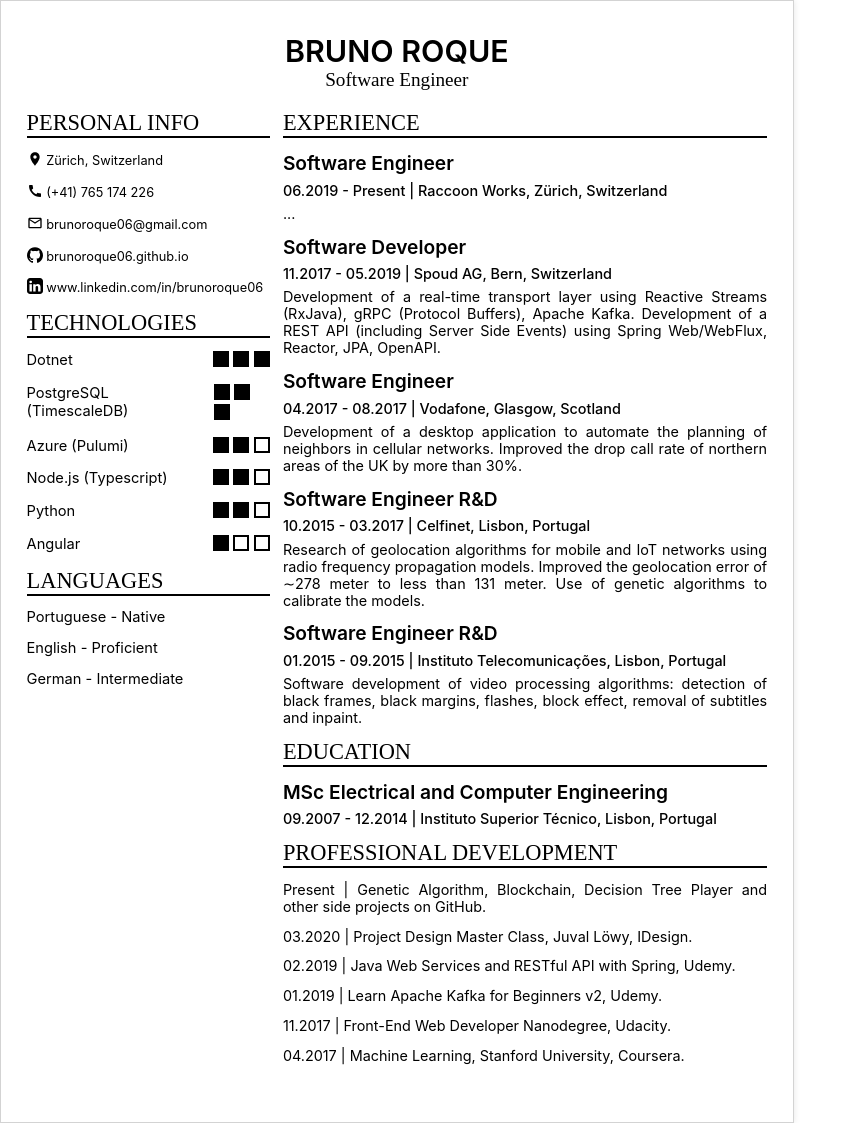
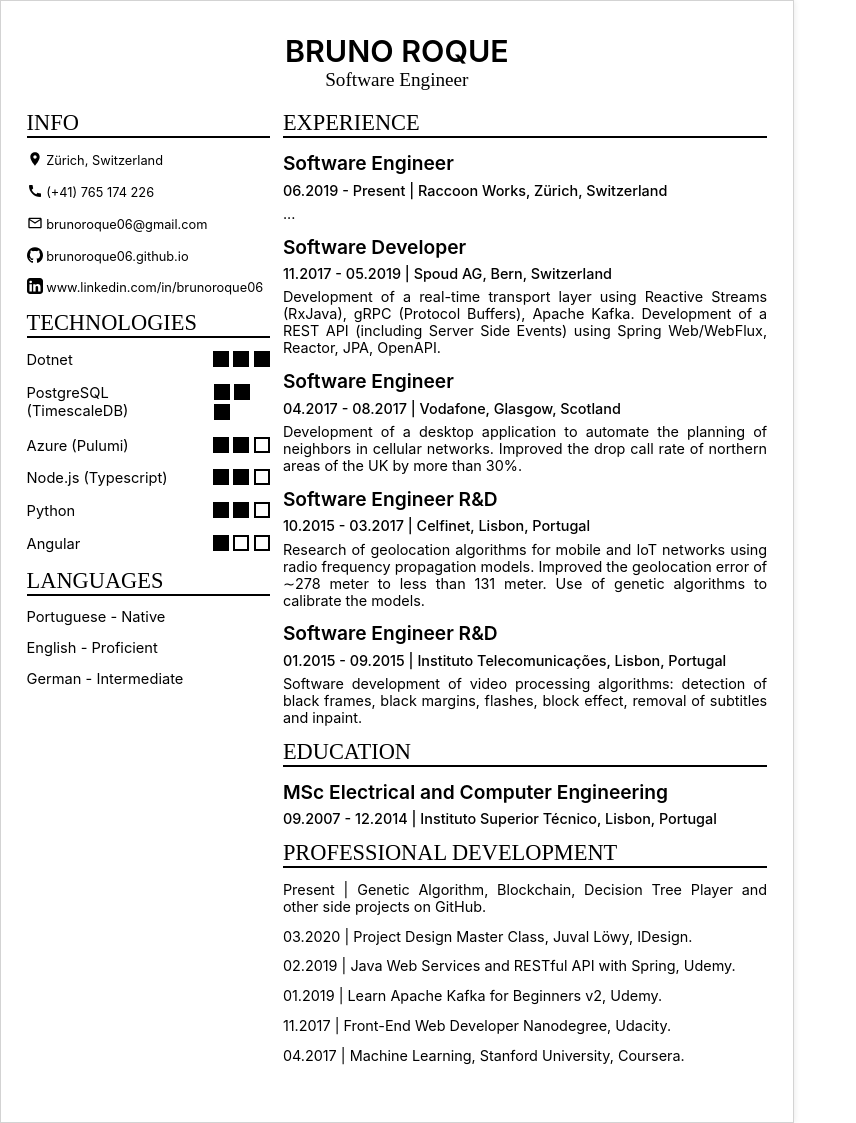
Before and after one commit to brunoroque06/brunoroque06.github.io, a Jekyll site: the page documents/curriculum-vitae/bruno-roque-cv.html, which Jekyll copies as it is, in a window 1280 px wide. Shown: the whole page, without its empty margins (0-856 px from the left). Built offline with Jekyll 4.4.1, drawn with Linux system fonts in a browser that asks for light colours.

Commit message:
Fix tel and rename info section

```diff
--- a/documents/curriculum-vitae/index.html
+++ b/documents/curriculum-vitae/bruno-roque-cv.html
@@ -163,7 +163,7 @@
         <div class="title">Software Engineer</div>
       </div>
       <div class="column-left">
-        <div class="section">Personal Info</div>
+        <div class="section">Info</div>
 
         <div class="row info-entry">
           <span class="info-icon">
@@ -186,7 +186,7 @@
               />
             </svg>
           </span>
-          <a class="info-text" href="tel:0041765174226">(+41) 765 174 226</a>
+          <a class="info-text" href="tel:+41-765-174-226">(+41) 765 174 226</a>
         </div>
 
         <div class="row info-entry">
```
Also changed, not shown: 1 other file.
